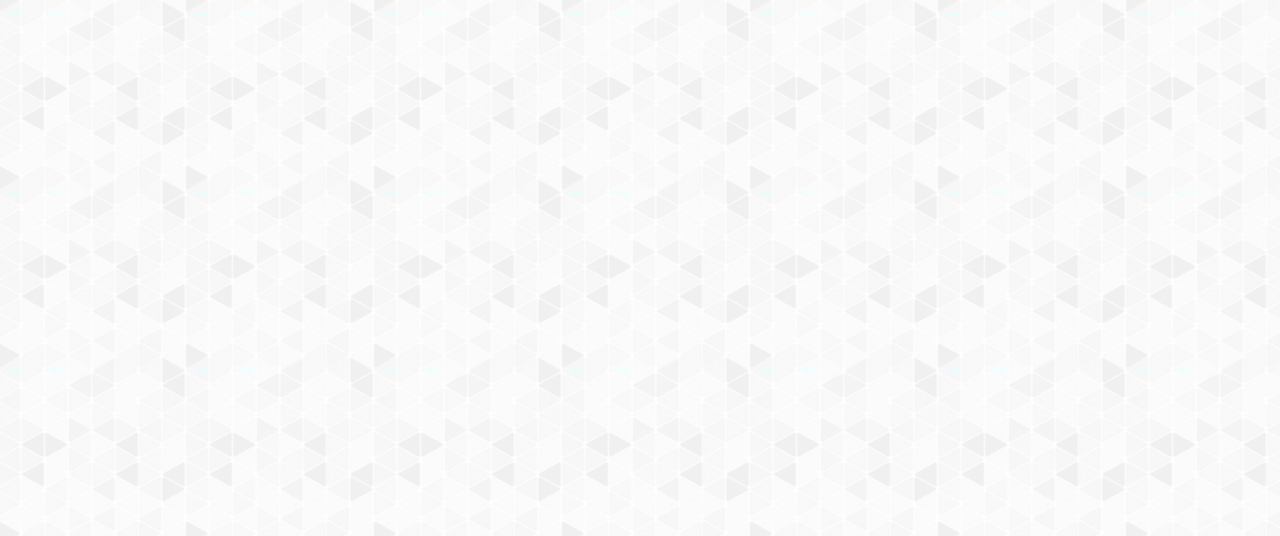
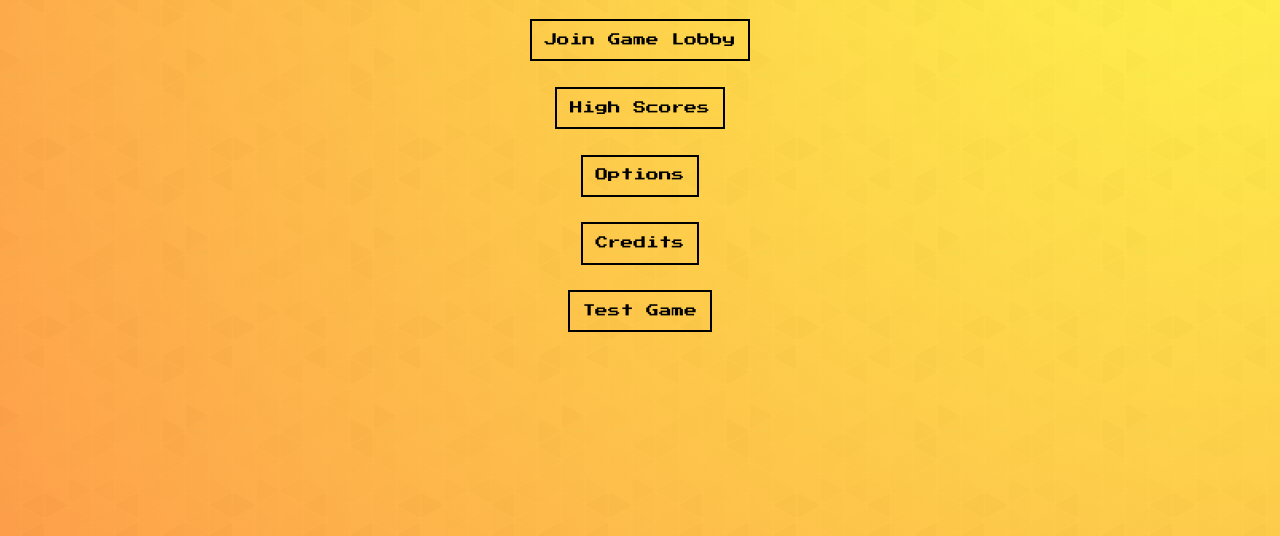
Before and after one commit to nicholas-guyaux/cs5410_final, a website: page client_files/index.html in a window 1280 px wide. Shown: the part 264-800 px from the top of the page. Drawn offline with nearby package versions, Linux system fonts and the light colour scheme.

Commit message:
Un-hid the main menu view at start

```diff
--- a/client_files/index.html
+++ b/client_files/index.html
@@ -17,7 +17,7 @@
   <div id="volume-toggle" class="on">
     <i class="volume-on fa-3x fas fa-volume-up"></i><i class="volume-off fa-3x fas fa-volume-off"></i>
   </div>
-  <div class="hidden" data-view="MenuView" id="game-menu">
+  <div data-view="MenuView" id="game-menu">
     <h1>Battle Royale</h1>
     <!--See ButtonMenu.js implementation for controls-->
     <button data-view-transition="GameLobbyView">Join Game Lobby</button>
```
